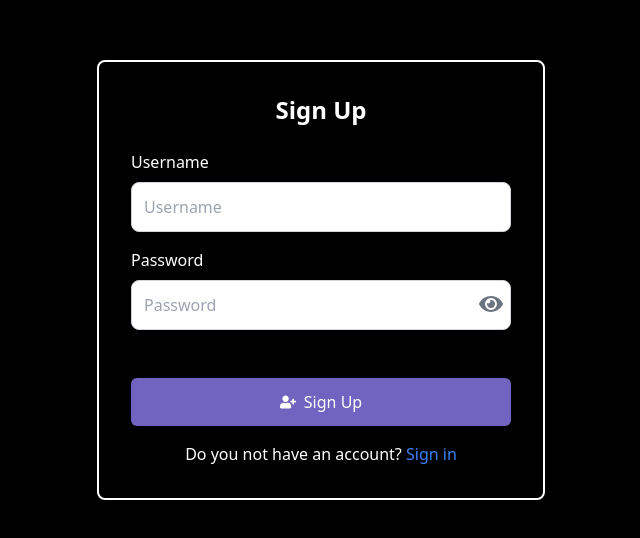
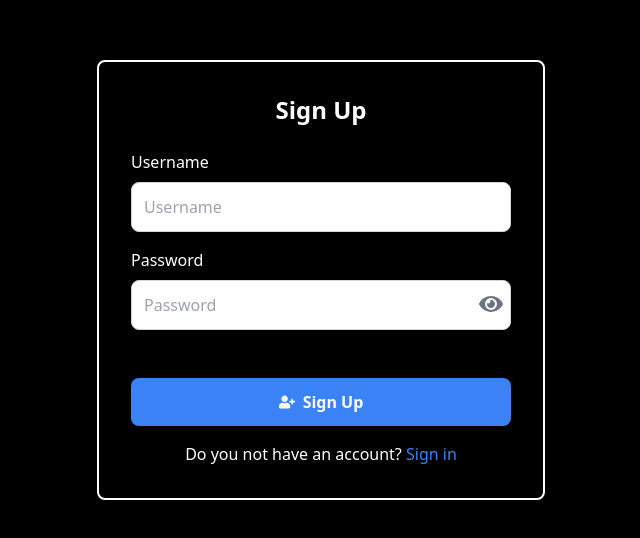
Before and after one commit to intojhanurag/Second---Brain-, a React (Vite) app in the folder brainly-frontend/: page /signup in a window 1280 px wide. Shown: the part 120-658 px from the top of the page, without its empty margins (319-959 px from the left). Built offline with nearby package versions, Linux system fonts and the light colour scheme.

Commit message:
login animation

```diff
--- a/brainly-frontend/package.json
+++ b/brainly-frontend/package.json
@@ -10,6 +10,7 @@
     "preview": "vite preview"
   },
   "dependencies": {
+    "@radix-ui/react-dialog": "^1.1.6",
     "@tailwindcss/vite": "^4.0.5",
     "axios": "^1.8.2",
     "clsx": "^2.1.1",
@@ -17,10 +18,11 @@
     "motion": "^12.4.10",
     "react": "^18.3.1",
     "react-dom": "^18.3.1",
-    "react-icons": "^5.4.0",
+    "react-icons": "^5.5.0",
     "react-router-dom": "^7.1.5",
     "react-social-media-embed": "^2.5.18",
     "react-spotify-embed": "^2.0.4",
+    "react-toastify": "^11.0.5",
     "tailwind-merge": "^3.0.2"
   },
   "devDependencies": {
--- a/brainly-frontend/src/pages/Signin.tsx
+++ b/brainly-frontend/src/pages/Signin.tsx
@@ -7,16 +7,24 @@ import axios from "axios";
 import { useNavigate } from "react-router-dom";
 import { FaSignInAlt ,FaEye,FaEyeSlash} from "react-icons/fa";
 import { BackgroundLines } from "../components/ui/background-lines";
+import { BiLoaderAlt } from "react-icons/bi"; // Correct import
+
+import {ToastContainer, toast } from "react-toastify";
+import "react-toastify/dist/ReactToastify.css";
+
 
 export function Signin() {
   const usernameRef = useRef<HTMLInputElement>(null);
   const passwordRef = useRef<HTMLInputElement>(null);
   const [showPassword,setShowPassword]=useState(false);
+  const [loading,setLoading]=useState(false);
 
   const navigate = useNavigate();
 
   async function signin() {
-    console.log(usernameRef.current);
+
+    setLoading(true);
+    try{
       const username = usernameRef.current?.value || "";
       const password = passwordRef.current?.value || "";
 
@@ -28,10 +36,28 @@ export function Signin() {
       const jwt = response.data.token;
       if (jwt) {
         localStorage.setItem("token", jwt);
+        toast.success("🎉 You signed-in! Please login now.", {
+          position: "top-center",
+          autoClose: 3000,
+        });
+        setTimeout(()=>{
           navigate("/dashboard");
-      console.log("Token stored:", jwt);
+        },3000);//3 second delay
       } else {
-      console.error("No token received from backend");
+        toast.error("❌ Signin failed! Token is faild.", {
+          position: "top-center",
+          autoClose: 3000,
+        });
+
+      }
+    } catch(error){
+      toast.error("❌ Signin failed! Try again.", {
+        position: "top-center",
+        autoClose: 3000,
+      });
+
+    } finally{
+      setLoading(false);// stop loading animation
     }
   }
 
@@ -70,15 +96,24 @@ export function Signin() {
         </div>
         <div className="flex justify-center">
 
-          <Button
+        <button
             onClick={signin}
-            loading={false}
-            variant="primary"
-            text="Sign in"
-            fullWidth={true}
-            className="w-full py-3 bg-blue-500 text-white font-bold rounded-lg hover:bg-blue-600 transition duration-300"
-            startIcon={<FaSignInAlt/>}
-          />
+            disabled={loading} // Disable button when loading
+            className={`w-full py-3 font-bold rounded-lg transition duration-300 flex items-center justify-center ${
+              loading
+                ? "bg-gray-500 cursor-not-allowed"
+                : "bg-blue-500 hover:bg-blue-600 text-white"
+            }`}
+          >
+            {loading ? (
+              <BiLoaderAlt className="animate-spin text-white text-2xl" />
+            ) : (
+              <>
+                <FaSignInAlt className="mr-2" />
+                Sign in
+              </>
+            )}
+          </button>
         </div>
 
         <div className="text-center mt-4">
@@ -88,6 +123,11 @@ export function Signin() {
           </Link>
         </div>
       </div>
+      <ToastContainer
+        position="top-center"
+        theme="dark"
+        style={{width:"400px",fontSize:"25px",padding:"45px"}}
+      />
     </div>
   );
 }
--- a/brainly-frontend/src/pages/Signup.tsx
+++ b/brainly-frontend/src/pages/Signup.tsx
@@ -7,20 +7,25 @@ import { Link } from "react-router-dom";
 import { useState } from "react";
 import { useNavigate } from "react-router-dom";
 import { FaUserPlus,FaEye,FaEyeSlash } from "react-icons/fa"; // Import an icon for the button
-
-
+import { BiLoaderAlt } from "react-icons/bi";
+import {ToastContainer, toast } from "react-toastify";
+import "react-toastify/dist/ReactToastify.css";
+// Import dialog components
 
 export function Signup() {
   const usernameRef = useRef<HTMLInputElement>(null);
   const passwordRef = useRef<HTMLInputElement>(null);
 
   const [showPassword,setShowPassword]=useState(false);
+  const [loading,setLoading]=useState(false);
 
 
   const navigate = useNavigate();
 
   async function signup() {
-    console.log(usernameRef.current);
+
+    setLoading(true);
+    try{
         const username = usernameRef.current?.value || "";
         const password = passwordRef.current?.value || "";
 
@@ -28,8 +33,27 @@ export function Signup() {
           username,
           password,
         });
+        toast.success("🎉 You signed up! Please login now.", {
+          position: "top-center",
+          autoClose: 3000,
+        });
+        setTimeout(()=>{
           navigate("/signin");
-    alert("You have signed up!");
+        },3000);//3 second delay
+
+
+    } catch(error){
+      console.error("Signup Error: ",error);
+      toast.error("❌ Signup failed! Try again.", {
+        position: "top-center",
+        autoClose: 3000,
+      });
+
+    } finally{
+
+      setLoading(false);
+
+    }
   }
 
   return (
@@ -62,15 +86,24 @@ export function Signup() {
             </div>
         </div>
         <div className="flex justify-center">
-          <Button
+          <button
               onClick={signup}
-            loading={false}
-            variant="primary"
-            text="Sign Up"
-            fullWidth={true}
-            className="w-full py-3 bg-blue-500 text-white font-bold rounded-lg hover:bg-blue-600 transition duration-300"
-            startIcon={<FaUserPlus />} // Use an icon for the button
-          />
+              disabled={loading} // Disable button when loading
+              className={`w-full py-3 font-bold rounded-lg transition duration-300 flex items-center justify-center ${
+                loading
+                  ? "bg-gray-500 cursor-not-allowed"
+                  : "bg-blue-500 hover:bg-blue-600 text-white"
+              }`}
+            >
+              {loading ? (
+                <BiLoaderAlt className="animate-spin text-white text-2xl" />
+              ) : (
+                <>
+                  <FaUserPlus className="mr-2" />
+                  Sign Up
+                </>
+              )}
+          </button>
         </div>
         <div className="text-center mt-4">
           <span className="text-white">Do you not have an account? </span>
@@ -79,6 +112,13 @@ export function Signup() {
           </Link>
         </div>
       </div>
+
+      <ToastContainer
+        position="top-center"
+        theme="dark"
+        style={{width:"400px",fontSize:"25px",padding:"45px"}}
+      />
+
     </div>
   );
 }
```
Also changed, not shown: 1 other file (tests, documents, lock files or other folders). Lines whose indentation alone changed are shown as unchanged.
